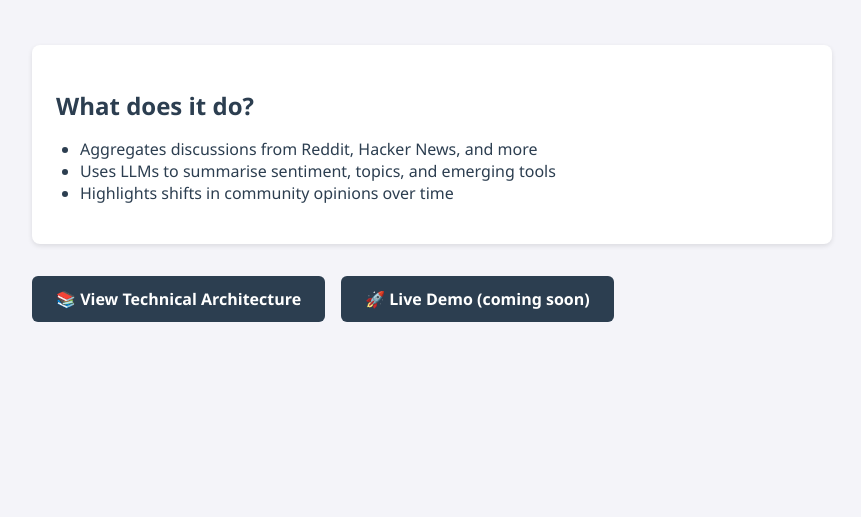
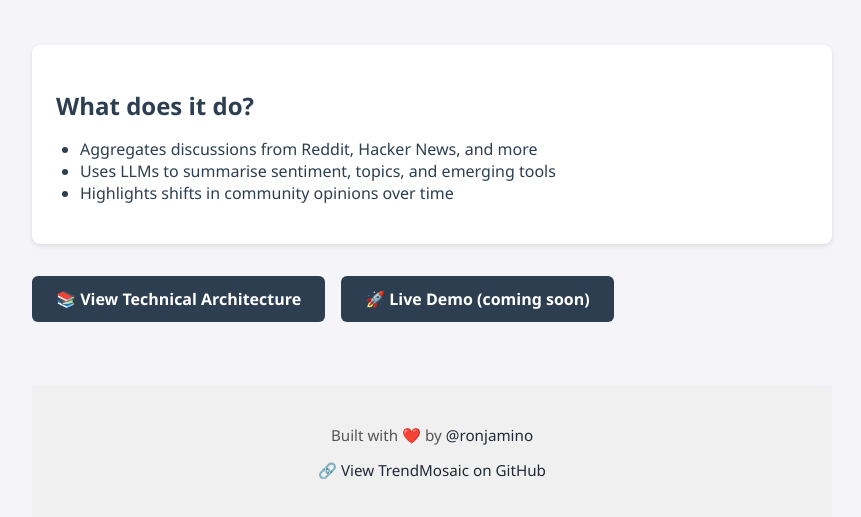
Before and after one commit to ronjamino/ai_dev, a plain HTML site: page docs/trendmosiac_home.html in a window 1280 px wide. Shown: the part 163-680 px from the top of the page, without its empty margins (208-1069 px from the left). Drawn offline with Linux system fonts and the light colour scheme.

Commit message:
Update trendmosiac_home.html
Added footer to link to Github Repo

```diff
--- a/docs/trendmosiac_home.html
+++ b/docs/trendmosiac_home.html
@@ -78,5 +78,13 @@
     <a href="trendmosiac_high_level_architecture.html">📚 View Technical Architecture</a>
     <a href="#">🚀 Live Demo (coming soon)</a>
   </section>
+  <footer style="margin-top: 4rem; padding: 1.5rem 0; background: #f0f0f0; text-align: center; font-size: 0.95rem; color: #555;">
+    <p>
+      Built with ❤️ by <a href="https://github.com/ronjamino" target="_blank" style="color: #1f2937; text-decoration: none;">@ronjamino</a>
+    </p>
+    <p>
+      🔗 <a href="https://github.com/ronjamino/trendmosiac" target="_blank" style="color: #1f2937; text-decoration: none;">View TrendMosaic on GitHub</a>
+    </p>
+  </footer>
 </body>
 </html>
```
